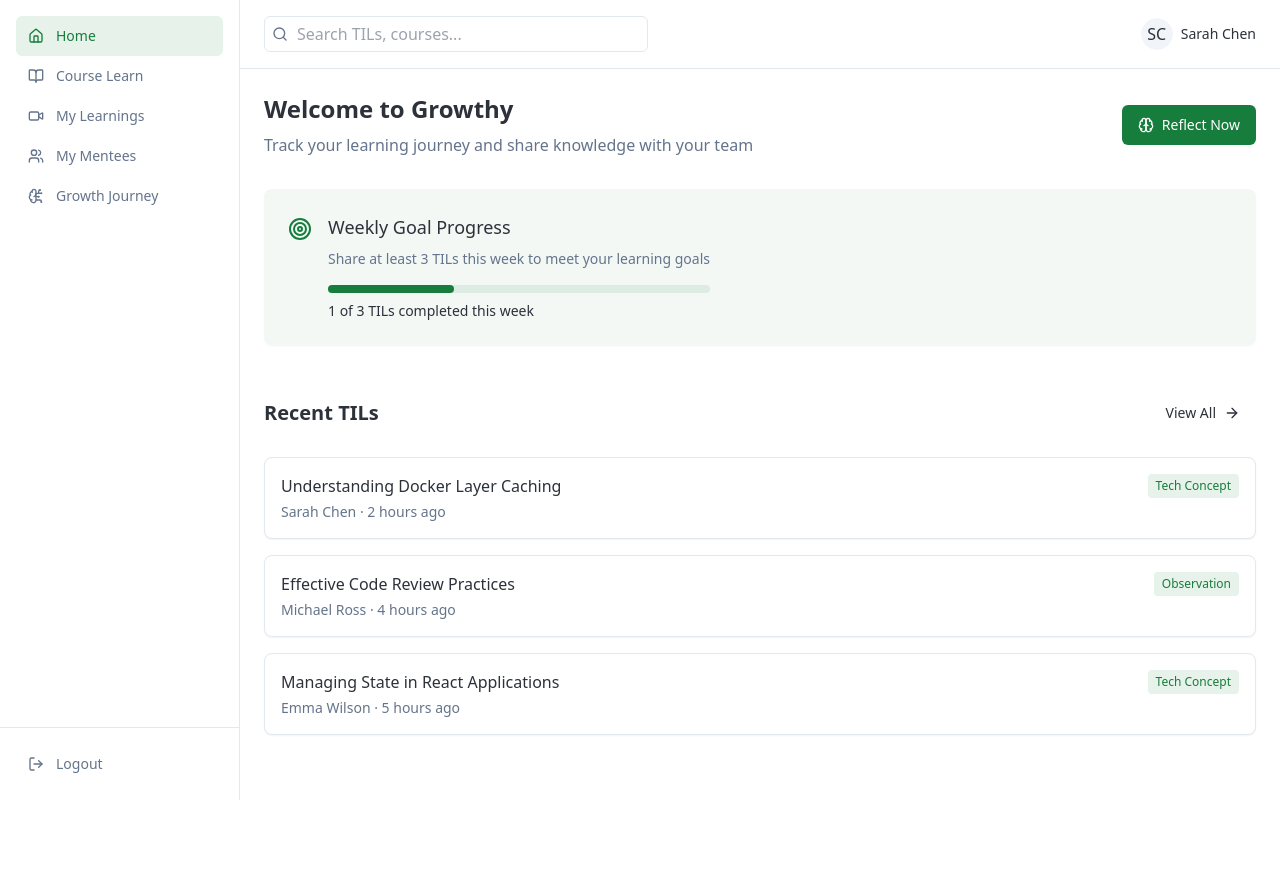
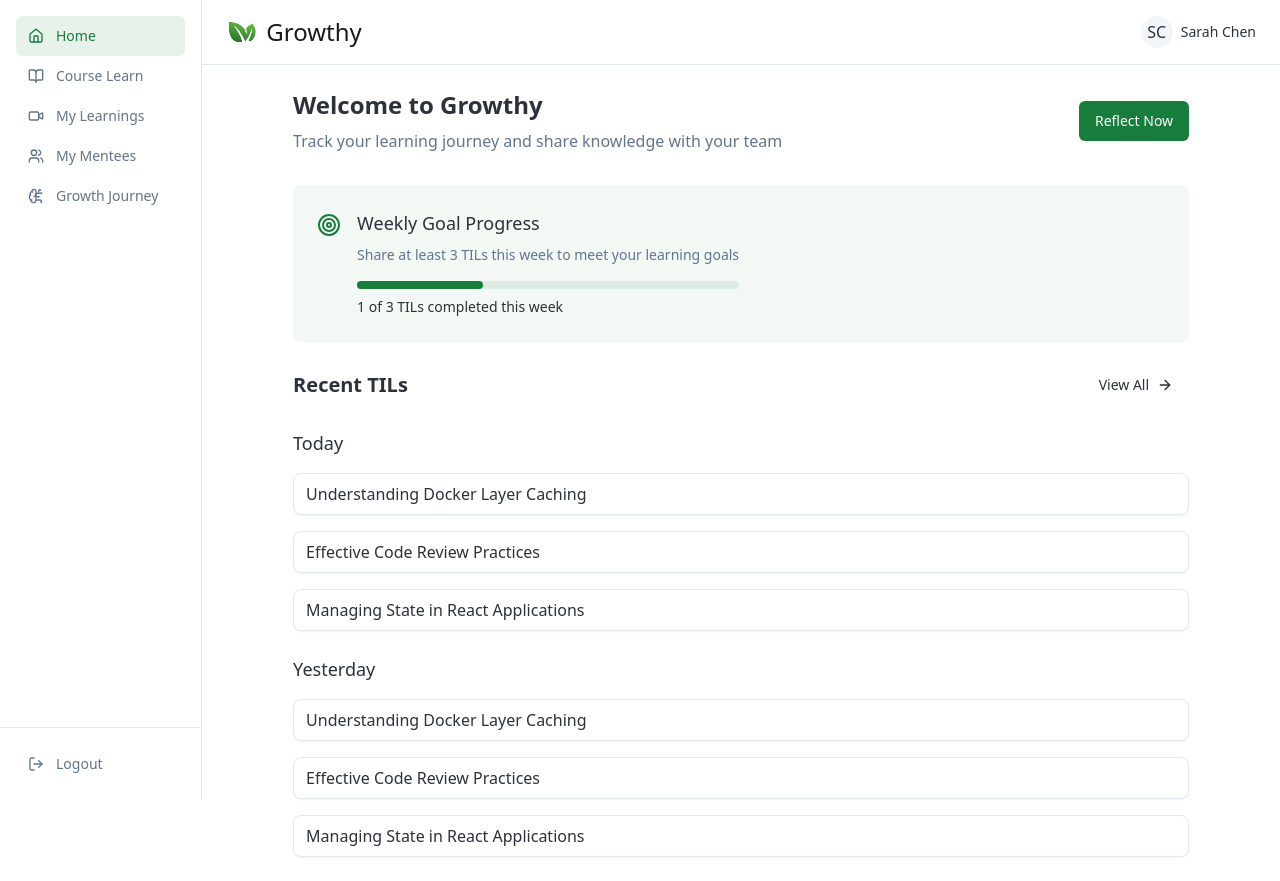
Before and after one commit to sravan9097/growthy-learn, a React (Vite) app: page / in a window 1280 px wide. Before the commit the page ends 800 px from the top, so only its background shows below. Built offline with nearby package versions, Linux system fonts and the light colour scheme.

Commit message:
new changes

```diff
--- a/src/components/course/CourseCard.tsx
+++ b/src/components/course/CourseCard.tsx
@@ -15,10 +15,13 @@ export function CourseCard({ title, status = "not-started", onClick }: CourseCar
   return (
     <Card className="hover:shadow-md transition-shadow cursor-pointer" onClick={onClick}>
       <CardHeader className="p-4 pb-2">
-        <div className="flex justify-between items-start">
+        <div className="flex justify-start items-center">
           <div className="rounded-full bg-primary/10 p-2 text-primary">
             <Book className="h-5 w-5" />
           </div>
+          <CardContent className="p-2 w-auto ">
+            <CardTitle className="text-lg">{title}</CardTitle>
+          </CardContent>
           {status === "in-progress" && (
             <Badge variant="outline" className="bg-growthy-green-100 text-growthy-green-500 hover:bg-growthy-green-200">
               In Progress
@@ -31,10 +34,8 @@ export function CourseCard({ title, status = "not-started", onClick }: CourseCar
           )}
         </div>
       </CardHeader>
-      <CardContent className="p-4 pt-2">
-        <CardTitle className="text-lg">{title}</CardTitle>
-      </CardContent>
-      <CardFooter className="p-4 pt-0">
+
+      <CardFooter className="pb-3">
         <Button variant="ghost" className="text-primary p-0" size="sm">
           <span>{status === "not-started" ? "Start Course" : "Continue"}</span>
           <ArrowRight className="h-4 w-4 ml-1" />
--- a/src/components/layout/Header.tsx
+++ b/src/components/layout/Header.tsx
@@ -11,16 +11,14 @@ interface HeaderProps {
 
 export function Header({ userName = "Sarah Chen", userImage }: HeaderProps) {
   return (
-    <header className="w-full flex items-center justify-between px-6 py-4 border-b bg-background/95 backdrop-blur supports-[backdrop-filter]:bg-background/60">
-      <div className="relative w-96">
-        <Search className="absolute left-2 top-2.5 h-4 w-4 text-muted-foreground" />
-        <input
-          type="search"
-          placeholder="Search TILs, courses..."
-          className="w-full h-9 pl-8 pr-4 rounded-md border bg-background"
-        />
+    <header className="w-full flex justify-between items-end px-6 py-4 border-b bg-background/95 backdrop-blur supports-[backdrop-filter]:bg-background/60">
+      <div className="col-span-1 flex h-full justify-start items-center">
+        <a className="flex" href="/">
+
+        <img src="/GrowthyIcon-Djqs-wG6.svg" alt="Growthy Icon" className="w-8 h-8 mr-2 hover:cursor-pointer"></img>
+          <div className="font-medium text-2xl text-stone-900 hover:cursor-pointer">Growthy</div>
+        </a>
       </div>
-
       <div className="flex items-center gap-2">
         <Avatar className="h-8 w-8">
           <AvatarImage src={userImage} />
--- a/src/components/layout/Layout.tsx
+++ b/src/components/layout/Layout.tsx
@@ -11,9 +11,9 @@ export function Layout({ children }: LayoutProps) {
   return (
     <div className="flex min-h-screen bg-background">
       <Sidebar />
-      <div className="flex-1 flex flex-col">
+      <div className="flex flex-col w-full justify-start ">
         <Header />
-        <main className="flex-1 overflow-auto p-6">
+        <main className="flex flex-col p-6">
           {children}
         </main>
       </div>
--- a/src/pages/CoursesPage.tsx
+++ b/src/pages/CoursesPage.tsx
@@ -16,7 +16,7 @@ export default function CoursesPage() {
 
   return (
     <Layout>
-      <div>
+      <div className="max-w-4xl w-full self-center mx-auto">
         <h1 className="text-2xl font-bold mb-6">Course Learn</h1>
         <div className="grid grid-cols-1 md:grid-cols-2 gap-6">
           {courses.map((course) => (
--- a/src/pages/GrowthJourneyPage.tsx
+++ b/src/pages/GrowthJourneyPage.tsx
@@ -26,7 +26,7 @@ export default function GrowthJourneyPage() {
 
   return (
     <Layout>
-      <div>
+      <div className="max-w-4xl w-full self-center mx-auto">
         <div className="mb-6">
           <Link to="/">
             <Button variant="ghost" className="pl-0">
@@ -62,7 +62,7 @@ export default function GrowthJourneyPage() {
         </div>
 
         {/* Timeline section */}
-        <div className="bg-white rounded-lg shadow-sm p-6">
+        {/* <div className="bg-white rounded-lg shadow-sm p-6">
           <h2 className="text-lg font-semibold mb-4">Activity Timeline</h2>
 
           <div className="space-y-6">
@@ -70,9 +70,7 @@ export default function GrowthJourneyPage() {
               <div key={index} className="border-b pb-4 last:border-b-0 last:pb-0">
                 <div className="flex justify-between items-center mb-3">
                   <h3 className="font-medium">{data.month}</h3>
-                  <div className="text-sm text-growthy-neutral-500">
-                    {currentYear}
-                  </div>
+
                 </div>
                 <div className="grid grid-cols-3 gap-4">
                   <div className="bg-growthy-green-50 p-3 rounded-lg">
@@ -91,7 +89,7 @@ export default function GrowthJourneyPage() {
               </div>
             ))}
           </div>
-        </div>
+        </div> */}
       </div>
     </Layout>
   );
--- a/src/pages/HomePage.tsx
+++ b/src/pages/HomePage.tsx
@@ -34,8 +34,8 @@ export default function HomePage() {
 
   return (
     <Layout>
-      <div className="max-w-6xl mx-auto">
-        <section className="mb-12">
+      <div className="max-w-4xl self-center w-full">
+        <section >
           <div className="flex items-center justify-between mb-8">
             <div>
               <h1 className="text-2xl font-semibold mb-2">Welcome to Growthy</h1>
@@ -43,7 +43,6 @@ export default function HomePage() {
             </div>
             <Link to="/reflect">
               <Button className="gap-2">
-                <Brain className="h-4 w-4" />
                 Reflect Now
               </Button>
             </Link>
@@ -66,8 +65,8 @@ export default function HomePage() {
           </Card>
         </section>
 
-        <section>
-          <div className="flex items-center justify-between mb-6">
+        <section >
+          <div className="flex items-center justify-between my-6">
             <h2 className="text-xl font-semibold">Recent TILs</h2>
             <Button variant="ghost" className="gap-2">
               View All <ArrowRight className="h-4 w-4" />
@@ -75,18 +74,27 @@ export default function HomePage() {
           </div>
 
           <div className="space-y-4">
+          <h3 className="text-lg font-normal">Today</h3>
             {recentTils.map((til) => (
-              <Card key={til.id} className="p-4 hover:bg-accent/5 transition-colors cursor-pointer">
+              <Card key={til.id} className="px-3 py-2 hover:bg-accent/5 transition-colors cursor-pointer">
                 <div className="flex items-start justify-between">
                   <div>
-                    <h3 className="font-medium mb-1">{til.title}</h3>
-                    <p className="text-sm text-muted-foreground">
-                      {til.author} · {til.timeAgo}
-                    </p>
+                    <h3 className="font-normal">{til.title}</h3>
                   </div>
-                  <span className="text-xs bg-primary/10 text-primary px-2 py-1 rounded">
-                    {til.theme}
-                  </span>
+
+                </div>
+              </Card>
+            ))}
+          </div>
+          <div className="space-y-4 mt-6">
+          <h3 className="text-lg font-normal">Yesterday</h3>
+            {recentTils.map((til) => (
+              <Card key={til.id} className="px-3 py-2 hover:bg-accent/5 transition-colors cursor-pointer">
+                <div className="flex items-start justify-between">
+                  <div>
+                    <h3 className="font-normal">{til.title}</h3>
+                  </div>
+
                 </div>
               </Card>
             ))}
--- a/src/pages/MyLearningsPage.tsx
+++ b/src/pages/MyLearningsPage.tsx
@@ -24,7 +24,7 @@ export default function MyLearningsPage() {
 
   return (
     <Layout>
-      <div>
+      <div className="max-w-4xl w-full self-center mx-auto">
         <h1 className="text-2xl font-bold mb-6">My Learnings</h1>
 
         <Tabs defaultValue="in-progress" className="w-full">
--- a/src/pages/MyMenteesPage.tsx
+++ b/src/pages/MyMenteesPage.tsx
@@ -40,10 +40,10 @@ export default function MyMenteesPage() {
 
   return (
     <Layout>
-      <div>
+      <div className="max-w-4xl w-full self-center mx-auto">
         <h1 className="text-2xl font-bold mb-6">My Mentees</h1>
 
-        <div className="grid grid-cols-1 gap-6">
+        <div className=" flex w-full flex-wrap flex-col gap-6">
           {mentees.map((mentee) => (
             <Card key={mentee.id}>
               <CardHeader className="pb-2">
--- a/tailwind.config.ts
+++ b/tailwind.config.ts
@@ -68,12 +68,12 @@ export default {
 				},
                 growthy: {
                     green: {
-                        100: '#E7F8E9',
-                        200: '#C5ECC9',
-                        300: '#89D68F',
-                        400: '#4CAF50',
-                        500: '#29873D',
-                        600: '#1E6E2F',
+                        100: '#F1FCF2',
+                        200: '#DFF9E4',
+                        300: '#C1F1CB',
+                        400: '#58D073',
+                        500: '#32B550',
+                        600: '#28A745',
                     },
                     red: {
                         100: '#FFECEC',
```
Also changed, not shown: public/GrowthyIcon-Djqs-wG6.svg (added).
